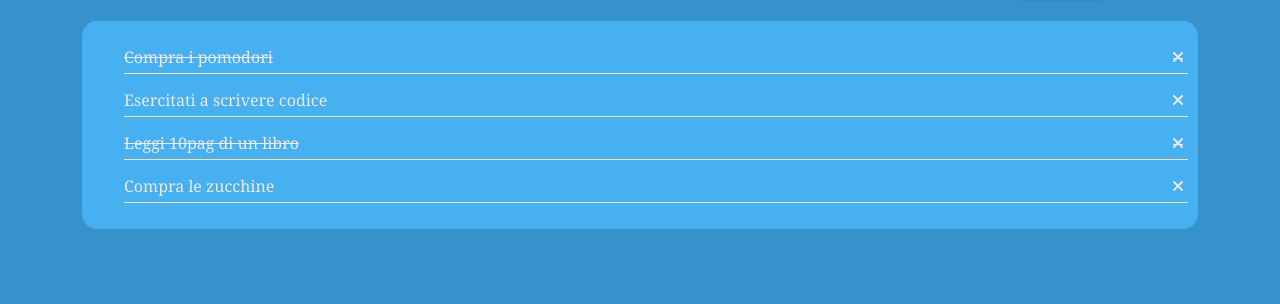
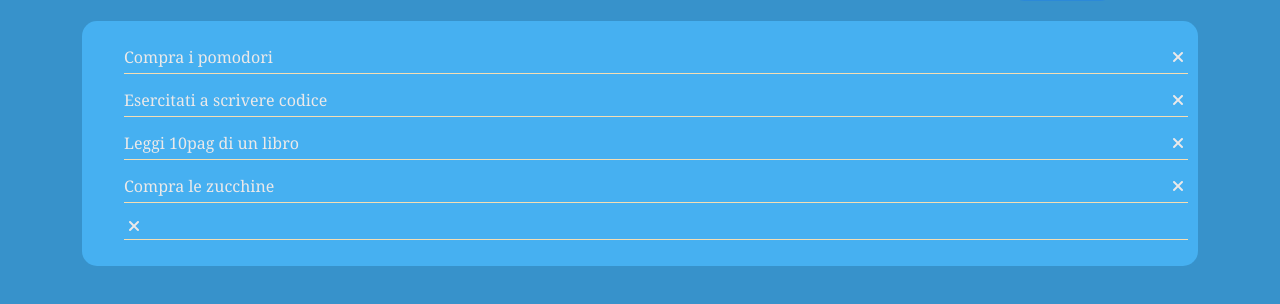
Before and after one commit to iliescumichele/vue-todolist, a plain HTML site: page index.html in a window 1280 px wide. Both pictures are taken after a click on the button "Aggiungi". Shown: the part 152-456 px from the top of the page. Drawn offline with nearby package versions, Linux system fonts and the light colour scheme.

Commit message:
Milestone 2-3 + bonus

```diff
--- a/index.html
+++ b/index.html
@@ -29,18 +29,29 @@
             <h1 class="my-4">TO DO LIST</h1>
 
             <div class="new-todo">
-                <input type="text" placeholder="Scrivi nuovo to-do"></input>
-                <button type="button" class="btn">Aggiungi</button>
+                <input @keyup.enter="addTodo" v-model.trim="newTodo" type="text" placeholder="Scrivi nuovo to-do"></input>
+                <button @click="addTodo" type="button" class="btn">Aggiungi</button>
             </div>
 
 
             <div class="todo-container my-4">
 
+                <ul >
+                    <li v-for="(todo, index) in todos"
+                        :class="{'cancelled' : todo.taskDone === true}">
+                        {{todo.text}}
+                        <i @click="removeTodo(index)"
+                            class="fa-solid fa-xmark">
+                        </i>
+                    </li>
+                </ul>
+                <h2 v-if="todos.length === 0" class="text-center my-4">Non hai nulla da fare </h2>
+
                 <ul>
-                    <li v-for="todo in todos"
+                    <li v-for="(todo, index) in deletedTodos"
                         :class="{'cancelled' : todo.taskDone === true}">
-                        {{todo.what}}
-                        <i class="fa-solid fa-xmark"></i>
+                        {{todo.text}}
+                        <i  class="fa-solid fa-xmark"></i>
                     </li>
                 </ul>
             </div>
--- a/js/script.js
+++ b/js/script.js
@@ -29,21 +29,48 @@ const app = new Vue({
     data: {
         todos:[
             {
-                what: 'Compra i pomodori',
-                taskDone: true,
-            },
-            {
-                what: 'Esercitati a scrivere codice',
+                text: 'Compra i pomodori',
                 taskDone: false,
             },
             {
-                what: 'Leggi 10pag di un libro',
-                taskDone: true,
+                text: 'Esercitati a scrivere codice',
+                taskDone: false,
             },
             {
-                what: 'Compra le zucchine',
+                text: 'Leggi 10pag di un libro',
                 taskDone: false,
             },
-        ]
-    }
+            {
+                text: 'Compra le zucchine',
+                taskDone: false,
+            },
+        ],
+
+        deletedTodos:[
+
+        ],
+
+        //var utilizzata per aggiungere una nuova task alla lista
+        newTodo: '',
+    },
+
+    methods: {
+        //funzione per aggiungere una nuova task alla lista
+        addTodo(){
+            const nuovoTodo = {
+                 text: this.newTodo,
+                 taskDone: false,
+            };
+            this.todos.push(nuovoTodo);
+            //resetto la var per il prossimo task
+            this.newTodo = '';
+        },
+
+
+        removeTodo(index){
+            this.todos[index].taskDone = !this.todos[index].taskDone;
+            this.deletedTodos.push(this.todos[index]);
+            this.todos.splice(index, 1);
+        }
+    },
 })
```
